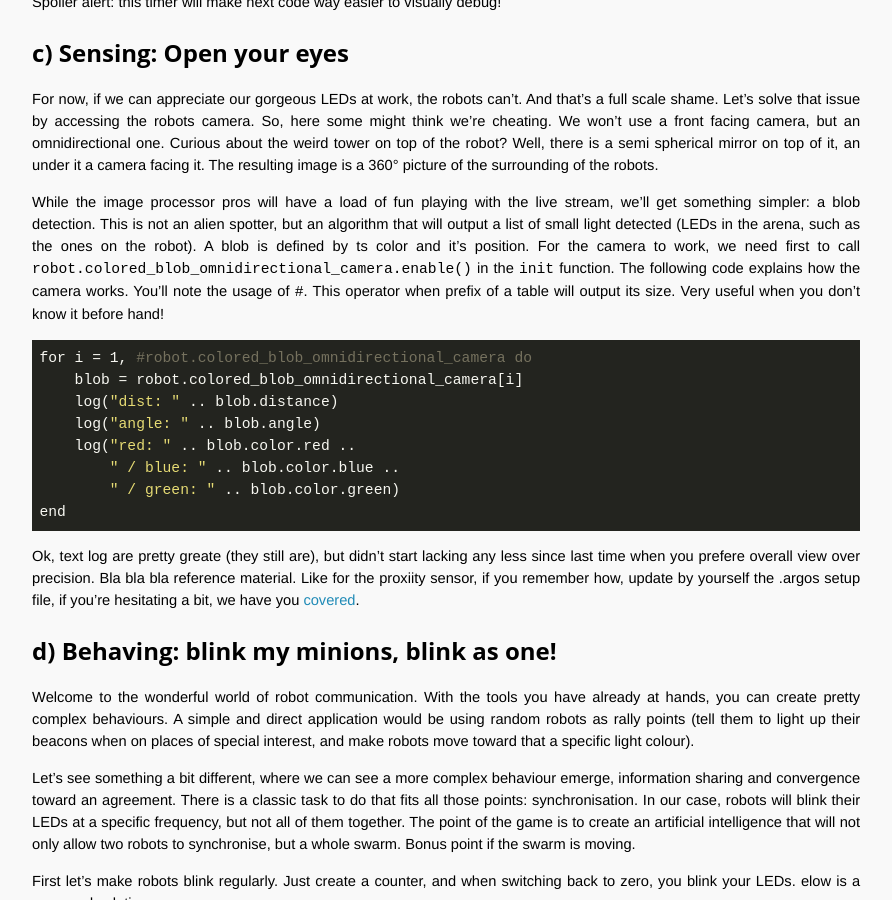
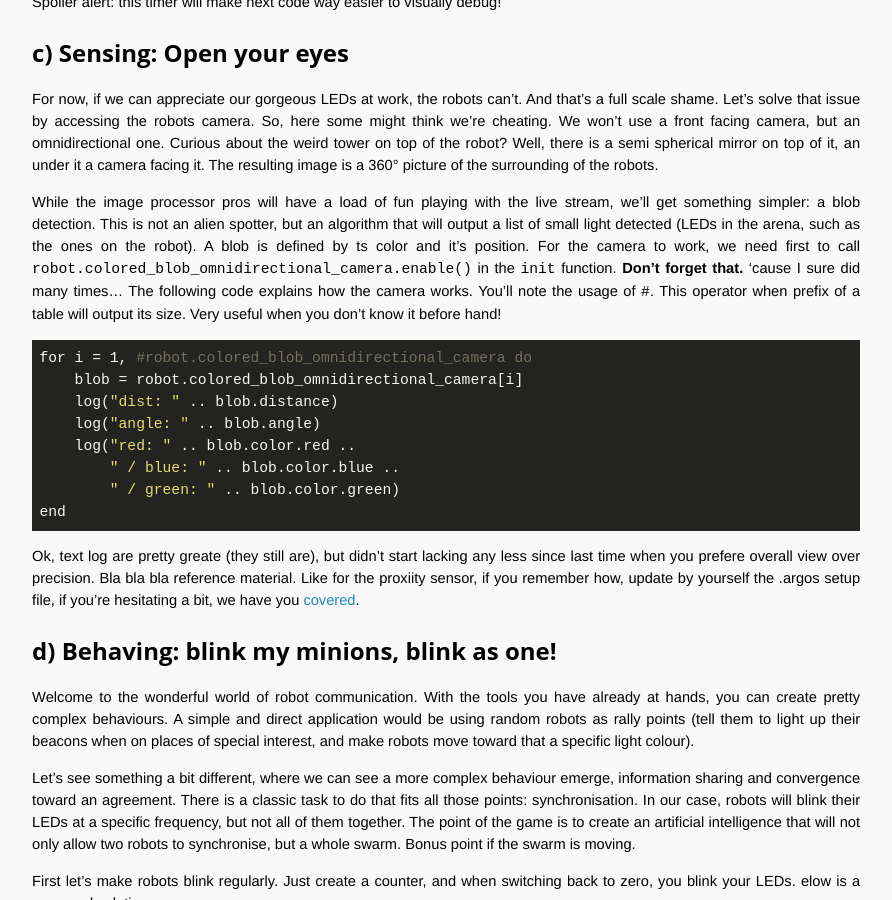
Before and after one commit to OpenTechSchool-Brussels/AI-for-robots-and-swarms, a Jekyll site: the page built from regroup-and-reach.markdown, in a window 1280 px wide and 900 px high, scrolled down 2831 px. Shown: the whole window, without its empty margins (324-1216 px from the left). Built offline with Jekyll 4.4.1, drawn with Linux system fonts in a browser that asks for light colours; Markdown is read by kramdown in place of the engine named in the settings.

Commit message:
Update regroup-and-reach.markdown

````diff
--- a/regroup-and-reach.markdown
+++ b/regroup-and-reach.markdown
@@ -116,7 +116,7 @@ Mad skillz for mad stylez. Ok, maybe more on the mad side than the mad style, it
 ##c) Sensing: Open your eyes
 For now, if we can appreciate our gorgeous LEDs at work, the robots can't. And that's a full scale shame. Let's solve that issue by accessing the robots camera. So, here some might think we're cheating. We won't use a front facing camera, but an omnidirectional one. Curious about the weird tower on top of the robot? Well, there is a semi spherical mirror on top of it, an under it a camera facing it. The resulting image is a 360° picture of the surrounding of the robots.
 
-While the image processor pros will have a load of fun playing with the live stream, we'll get something simpler: a blob detection. This is not an alien spotter, but an algorithm that will output a list of small light detected (LEDs in the arena, such as the ones on the robot). A blob is defined by ts color and it's position. For the camera to work, we need first to call `robot.colored_blob_omnidirectional_camera.enable()` in the `init` function. The following code explains how the camera works. You'll note the usage of `#`. This operator when prefix of a table will output its size. Very useful when you don't know it before hand!
+While the image processor pros will have a load of fun playing with the live stream, we'll get something simpler: a blob detection. This is not an alien spotter, but an algorithm that will output a list of small light detected (LEDs in the arena, such as the ones on the robot). A blob is defined by ts color and it's position. For the camera to work, we need first to call `robot.colored_blob_omnidirectional_camera.enable()` in the `init` function. **Don't forget that.** 'cause I sure did many times... The following code explains how the camera works. You'll note the usage of `#`. This operator when prefix of a table will output its size. Very useful when you don't know it before hand!
 
 ```lua
 for i = 1, #robot.colored_blob_omnidirectional_camera do
````
